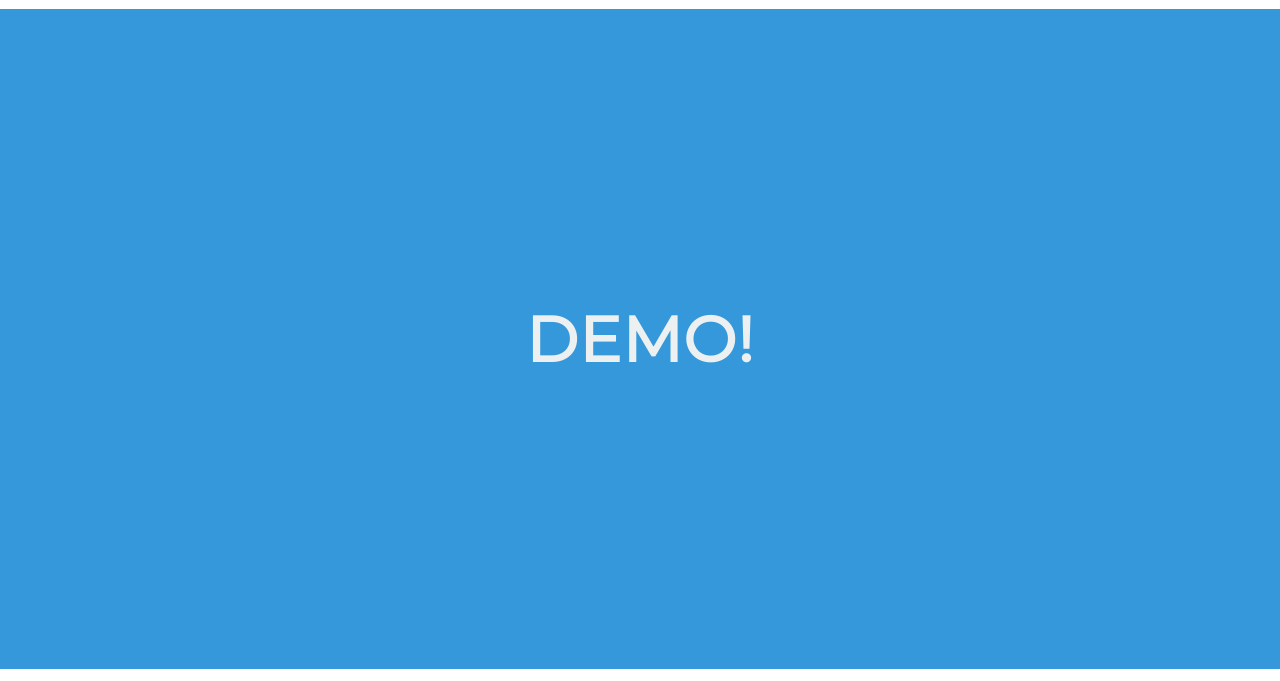
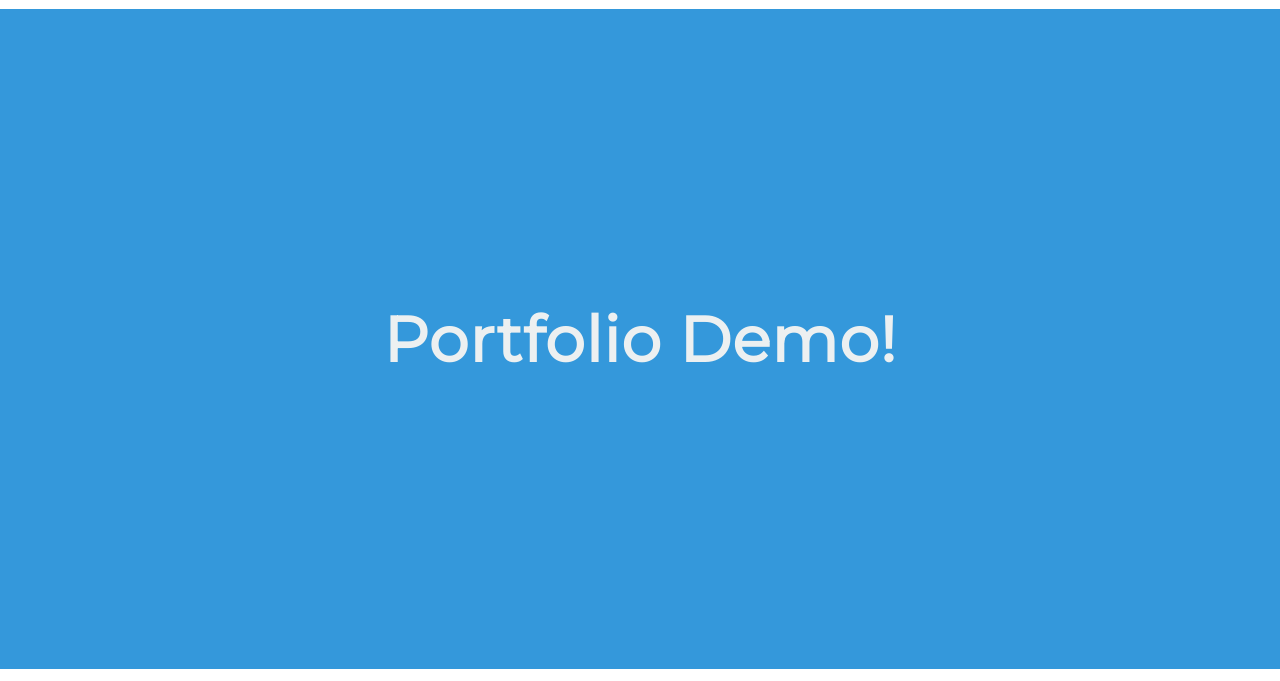
Before and after one commit to hmashaw/aws-demo1, a plain HTML site: page index.html in a window 1280 px wide. Shown: the part 119-800 px from the top of the page. Drawn offline with Linux system fonts and the light colour scheme.

Commit message:
site update

```diff
--- a/index.html
+++ b/index.html
@@ -56,7 +56,7 @@
 
     <section class="background--skyBlue section">
       <h2 class="color--cloud margin--none section__text--centered">
-        DEMO!
+        Portfolio Demo!
       </h2>
     </section>
 
```
